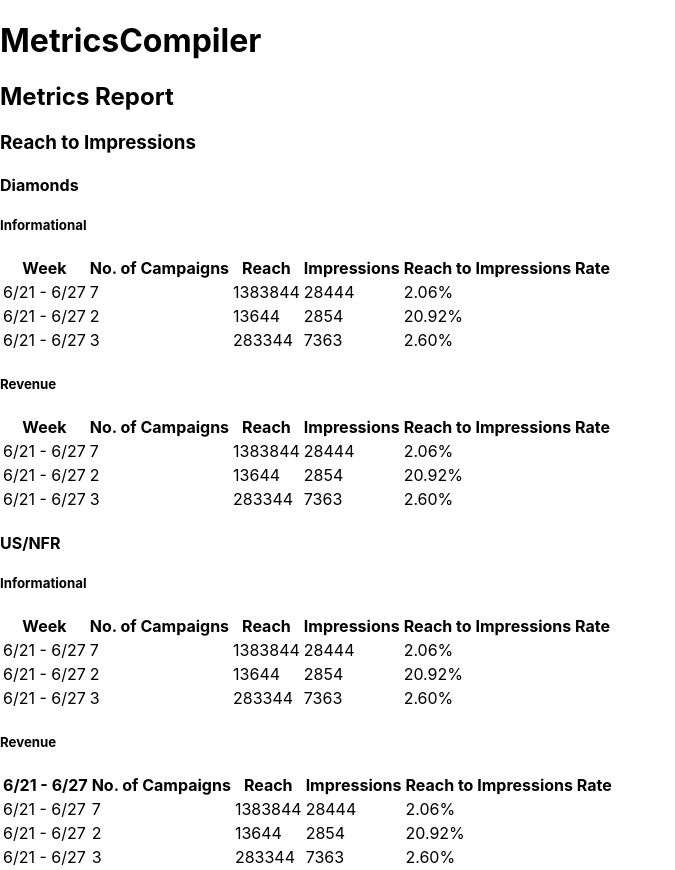
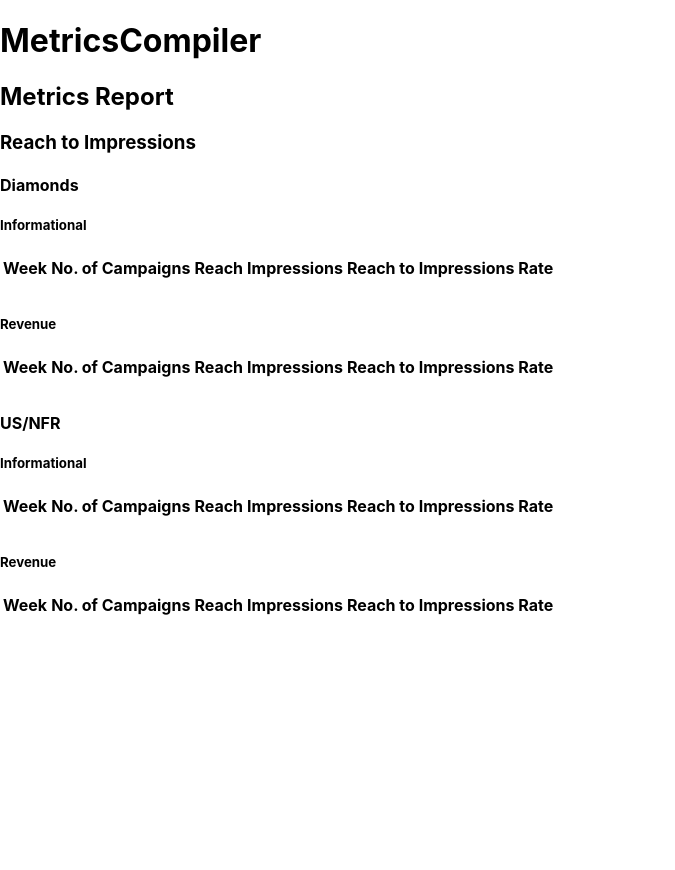
Before and after one commit to maximus202/metrics-compiler-app, a React (Create React App) app: page /report in a window 1280 px wide. Shown: the whole page, without its empty margins (0-675 px from the left). After the commit the page ends 800 px from the top, so only its background shows below. Built offline with nearby package versions, Linux system fonts and the light colour scheme.

Commit message:
Created data model for reach to impressions.

```diff
--- a/src/report/pages/Report.js
+++ b/src/report/pages/Report.js
@@ -1,6 +1,107 @@
 import React from 'react';
 
 const Report = props => {
+    const METRICS = {
+        reachToImpressions: {
+            diamonds: {
+                informational: [
+                    {
+                        week: '6/22 - 6/28',
+                        numberOfCampaigns: '7',
+                        reach: '1383844',
+                        impressions: '28444',
+                        reachToImpressionsRate: '2.06%'
+                    },
+                    {
+                        week: '6/29 - 7/5',
+                        numberOfCampaigns: '3',
+                        reach: '114844',
+                        impressions: '1383',
+                        reachToImpressionsRate: '1.21%'
+                    },
+                    {
+                        week: '7/6 - 7/12',
+                        numberOfCampaigns: '5',
+                        reach: '138344',
+                        impressions: '9844',
+                        reachToImpressionsRate: '7.12%'
+                    },
+                ],
+                revenue: [
+                    {
+                        week: '6/22 - 6/28',
+                        numberOfCampaigns: '7',
+                        reach: '1383844',
+                        impressions: '28444',
+                        reachToImpressionsRate: '2.06%'
+                    },
+                    {
+                        week: '6/29 - 7/5',
+                        numberOfCampaigns: '2',
+                        reach: '13644',
+                        impressions: '2854',
+                        reachToImpressionsRate: '20.92%'
+                    },
+                    {
+                        week: '7/6 - 7/12',
+                        numberOfCampaigns: '3',
+                        reach: '283344',
+                        impressions: '7363',
+                        reachToImpressionsRate: '2.60%'
+                    },
+                ]
+            },
+            usnfr: {
+                informational: [
+                    {
+                        week: '6/22 - 6/28',
+                        numberOfCampaigns: '5',
+                        reach: '138444',
+                        impressions: '18444',
+                        reachToImpressionsRate: '13.32%'
+                    },
+                    {
+                        week: '6/29 - 7/5',
+                        numberOfCampaigns: '5',
+                        reach: '138438',
+                        impressions: '14833',
+                        reachToImpressionsRate: '10.72%'
+                    },
+                    {
+                        week: '7/6 - 7/12',
+                        numberOfCampaigns: '3',
+                        reach: '13133',
+                        impressions: '4424',
+                        reachToImpressionsRate: '33.69%'
+                    },
+                ],
+                revenue: [
+                    {
+                        week: '6/22 - 6/28',
+                        numberOfCampaigns: '2',
+                        reach: '78334',
+                        impressions: '8344',
+                        reachToImpressionsRate: '10.65%'
+                    },
+                    {
+                        week: '6/29 - 7/5',
+                        numberOfCampaigns: '5',
+                        reach: '138438',
+                        impressions: '16554',
+                        reachToImpressionsRate: '11.96%'
+                    },
+                    {
+                        week: '7/6 - 7/12',
+                        numberOfCampaigns: '4',
+                        reach: '187657',
+                        impressions: '12332',
+                        reachToImpressionsRate: '6.57%'
+                    },
+                ]
+            }
+        }
+    };
+
     return (
         <>
             <h2>
@@ -9,7 +110,7 @@
             <section>
                 <h3>
                     Reach to Impressions
-                    </h3>
+                </h3>
                 <section>
                     <h4>Diamonds</h4>
                     <section>
@@ -23,25 +124,25 @@
                                 <th>Reach to Impressions Rate</th>
                             </tr>
                             <tr>
-                                <td>6/21 - 6/27</td>
-                                <td>7</td>
-                                <td>1383844</td>
-                                <td>28444</td>
-                                <td>2.06%</td>
+                                <td></td>
+                                <td></td>
+                                <td></td>
+                                <td></td>
+                                <td></td>
                             </tr>
                             <tr>
-                                <td>6/21 - 6/27</td>
-                                <td>2</td>
-                                <td>13644</td>
-                                <td>2854</td>
-                                <td>20.92%</td>
+                                <td></td>
+                                <td></td>
+                                <td></td>
+                                <td></td>
+                                <td></td>
                             </tr>
                             <tr>
-                                <td>6/21 - 6/27</td>
-                                <td>3</td>
-                                <td>283344</td>
-                                <td>7363</td>
-                                <td>2.60%</td>
+                                <td></td>
+                                <td></td>
+                                <td></td>
+                                <td></td>
+                                <td></td>
                             </tr>
                         </table>
                     </section>
@@ -56,25 +157,25 @@
                                 <th>Reach to Impressions Rate</th>
                             </tr>
                             <tr>
-                                <td>6/21 - 6/27</td>
-                                <td>7</td>
-                                <td>1383844</td>
-                                <td>28444</td>
-                                <td>2.06%</td>
+                                <td></td>
+                                <td></td>
+                                <td></td>
+                                <td></td>
+                                <td></td>
                             </tr>
                             <tr>
-                                <td>6/21 - 6/27</td>
-                                <td>2</td>
-                                <td>13644</td>
-                                <td>2854</td>
-                                <td>20.92%</td>
+                                <td></td>
+                                <td></td>
+                                <td></td>
+                                <td></td>
+                                <td></td>
                             </tr>
                             <tr>
-                                <td>6/21 - 6/27</td>
-                                <td>3</td>
-                                <td>283344</td>
-                                <td>7363</td>
-                                <td>2.60%</td>
+                                <td></td>
+                                <td></td>
+                                <td></td>
+                                <td></td>
+                                <td></td>
                             </tr>
                         </table>
                     </section>
@@ -92,25 +193,25 @@
                                 <th>Reach to Impressions Rate</th>
                             </tr>
                             <tr>
-                                <td>6/21 - 6/27</td>
-                                <td>7</td>
-                                <td>1383844</td>
-                                <td>28444</td>
-                                <td>2.06%</td>
+                                <td></td>
+                                <td></td>
+                                <td></td>
+                                <td></td>
+                                <td></td>
                             </tr>
                             <tr>
-                                <td>6/21 - 6/27</td>
-                                <td>2</td>
-                                <td>13644</td>
-                                <td>2854</td>
-                                <td>20.92%</td>
+                                <td></td>
+                                <td></td>
+                                <td></td>
+                                <td></td>
+                                <td></td>
                             </tr>
                             <tr>
-                                <td>6/21 - 6/27</td>
-                                <td>3</td>
-                                <td>283344</td>
-                                <td>7363</td>
-                                <td>2.60%</td>
+                                <td></td>
+                                <td></td>
+                                <td></td>
+                                <td></td>
+                                <td></td>
                             </tr>
                         </table>
                     </section>
@@ -118,32 +219,32 @@
                         <h5>Revenue</h5>
                         <table>
                             <tr>
-                                <th>6/21 - 6/27</th>
+                                <th>Week</th>
                                 <th>No. of Campaigns</th>
                                 <th>Reach</th>
                                 <th>Impressions</th>
                                 <th>Reach to Impressions Rate</th>
                             </tr>
                             <tr>
-                                <td>6/21 - 6/27</td>
-                                <td>7</td>
-                                <td>1383844</td>
-                                <td>28444</td>
-                                <td>2.06%</td>
+                                <td></td>
+                                <td></td>
+                                <td></td>
+                                <td></td>
+                                <td></td>
                             </tr>
                             <tr>
-                                <td>6/21 - 6/27</td>
-                                <td>2</td>
-                                <td>13644</td>
-                                <td>2854</td>
-                                <td>20.92%</td>
+                                <td></td>
+                                <td></td>
+                                <td></td>
+                                <td></td>
+                                <td></td>
                             </tr>
                             <tr>
-                                <td>6/21 - 6/27</td>
-                                <td>3</td>
-                                <td>283344</td>
-                                <td>7363</td>
-                                <td>2.60%</td>
+                                <td></td>
+                                <td></td>
+                                <td></td>
+                                <td></td>
+                                <td></td>
                             </tr>
                         </table>
                     </section>
```
